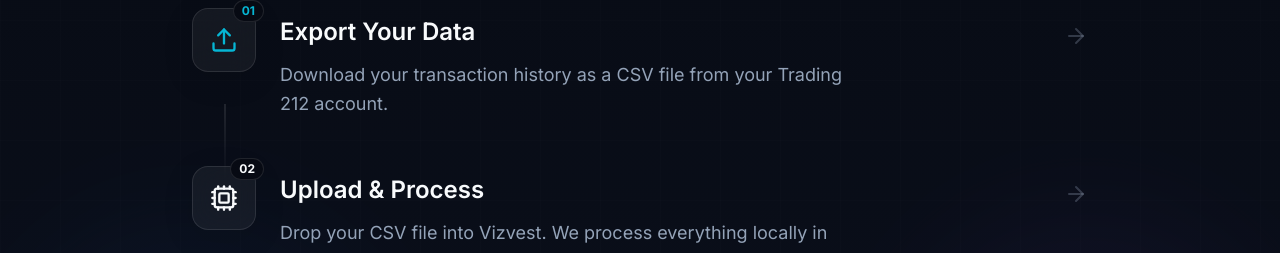
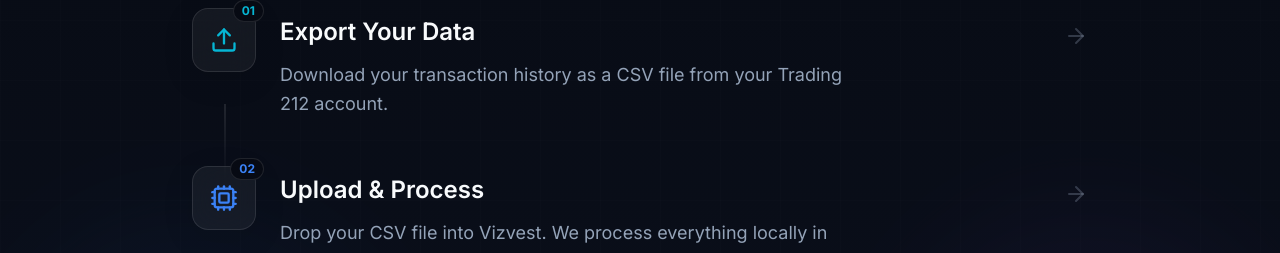
Before and after one commit to dhruvtrip/vizvest-app, a Next.js app: page / in a window 1280 px wide. Shown: the part 2153-2406 px from the top of the page. Built offline with nearby package versions, Linux system fonts and the light colour scheme.

Commit message:
fix background styles and enhance HowItWorks component

```diff
--- a/app/(landing)/_components/hero.tsx
+++ b/app/(landing)/_components/hero.tsx
@@ -32,7 +32,7 @@
   return (
     <section className="relative min-h-screen flex items-center justify-center overflow-hidden">
       {/* Background Effects */}
-      <div className="absolute inset-0 bg-hero-dark dark:bg-hero-dark bg-hero-light" />
+      <div className="absolute inset-0 bg-hero-light dark:bg-hero-dark" />
       <div className="absolute inset-0 bg-hero-mesh opacity-60" />
       <div className="absolute inset-0 bg-grid-pattern bg-grid-md opacity-30" />
 
--- a/app/(landing)/_components/how-it-works.tsx
+++ b/app/(landing)/_components/how-it-works.tsx
@@ -3,7 +3,22 @@
 import { motion } from 'framer-motion'
 import { Upload, Cpu, BarChart3, ArrowRight } from 'lucide-react'
 
-const steps = [
+// Tailwind requires complete class names for static analysis
+const colorClasses = {
+  'electric-cyan': 'text-electric-cyan',
+  'electric-blue': 'text-electric-blue',
+  'electric-purple': 'text-electric-purple',
+} as const
+
+type StepColor = keyof typeof colorClasses
+
+const steps: Array<{
+  number: string
+  icon: typeof Upload
+  title: string
+  description: string
+  color: StepColor
+}> = [
   {
     number: '01',
     icon: Upload,
@@ -104,9 +119,9 @@
                 {/* Number & Icon */}
                 <div className="relative flex-shrink-0">
                   <div className="w-16 h-16 rounded-2xl glass-card flex items-center justify-center group-hover:shadow-glow-sm transition-all duration-300">
-                    <step.icon className={`w-7 h-7 text-${step.color}`} />
+                    <step.icon className={`w-7 h-7 ${colorClasses[step.color]}`} />
                   </div>
-                  <span className={`absolute -top-2 -right-2 text-xs font-bold text-${step.color} bg-background px-2 py-0.5 rounded-full border border-glass-border`}>
+                  <span className={`absolute -top-2 -right-2 text-xs font-bold ${colorClasses[step.color]} bg-background px-2 py-0.5 rounded-full border border-glass-border`}>
                     {step.number}
                   </span>
                 </div>
--- a/app/not-found.tsx
+++ b/app/not-found.tsx
@@ -9,7 +9,7 @@
   return (
     <main className="min-h-screen flex items-center justify-center relative overflow-hidden">
       {/* Background Effects */}
-      <div className="absolute inset-0 bg-hero-dark dark:bg-hero-dark bg-hero-light" />
+      <div className="absolute inset-0 bg-hero-light dark:bg-hero-dark" />
       <div className="absolute inset-0 bg-grid-pattern bg-grid-md opacity-20" />
 
       {/* Glow Effects */}
```
